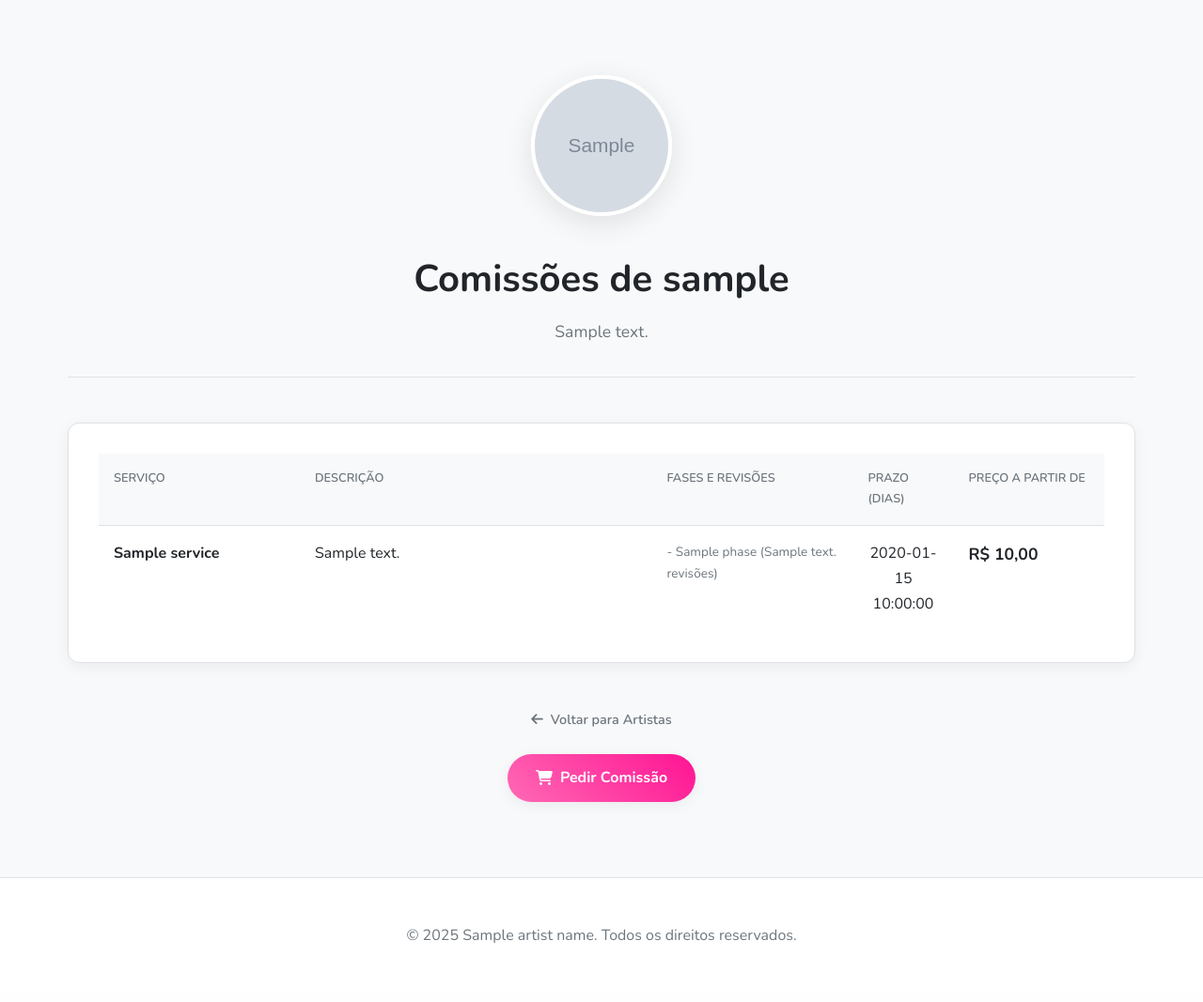
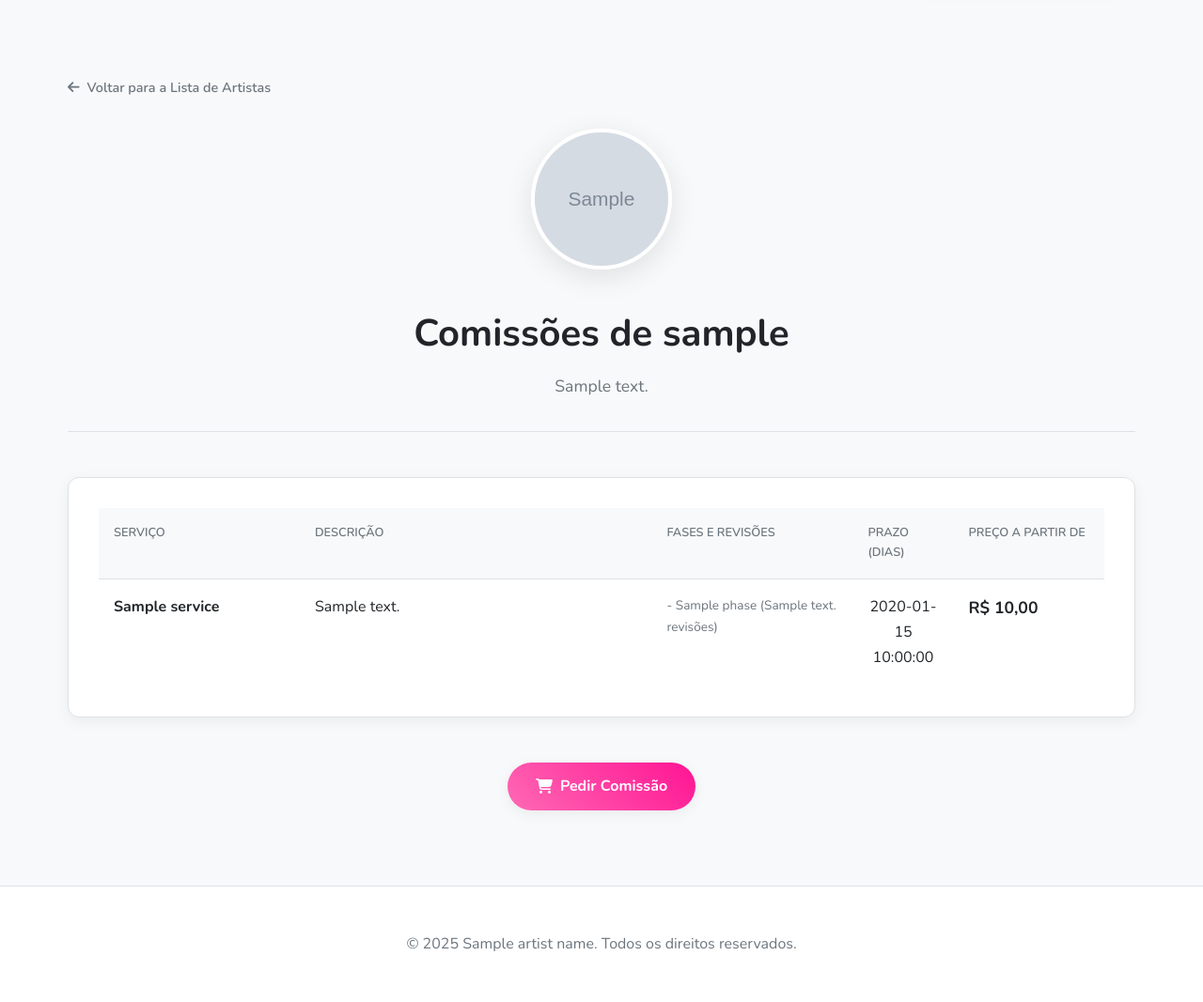
Before and after one commit to ViewerPirate/HideakiBell, a Python web app: template templates/comissoes_artista.html in a window 1280 px wide. Shown: the part 76-1143 px from the top of the page at 94% size. Before the commit the page ends 1080 px from the top, so only its background shows below. Run offline with Jinja, Linux system fonts and the light colour scheme; the template is opened without the code that fills it: most values are stand-ins (such as "Sample title", 1, 10 or a date in 2020); grey boxes marked "Sample" are stand-in pictures; some libraries are stand-ins or nearby versions.

Commit message:
Atualizando arquivos do projeto

```diff
--- a/templates/comissoes_artista.html
+++ b/templates/comissoes_artista.html
@@ -78,7 +78,6 @@
     .phases-list li:first-child {
         margin-top: 0;
     }
-    /* --- INÍCIO DA MODIFICAÇÃO: Novo estilo para o link de 'Voltar' --- */
     .back-link {
         color: var(--cor-texto-secundario);
         font-weight: 600;
@@ -88,9 +87,33 @@
         align-items: center;
         gap: 8px;
         font-size: 0.9rem;
+        margin-bottom: 2rem; /* Adicionado espaço abaixo do link */
     }
     .back-link:hover {
         color: var(--cor-principal);
+    }
+
+    /* --- INÍCIO DA MODIFICAÇÃO: Estilos para o novo botão responsivo --- */
+    .responsive-cta-wrapper {
+        margin-top: 3rem;
+        display: flex;
+        flex-direction: column;
+        align-items: center;
+        gap: 1.5rem;
+    }
+    .cta-mobile-title {
+        display: none; /* Escondido em telas grandes */
+        font-size: 1.2rem;
+        font-weight: 700;
+        color: var(--cor-texto-principal);
+        text-align: center;
+    }
+
+    @media (max-width: 768px) {
+        .cta-mobile-title {
+            display: block; /* Visível apenas em telas pequenas */
+            margin-bottom: -1rem; /* Aproxima o título do botão */
+        }
     }
     /* --- FIM DA MODIFICAÇÃO --- */
 </style>
@@ -106,8 +129,11 @@
             {% endif %}
         {% endwith %}
 
+        <a href="{{ url_for('public.artistas') }}" class="back-link">
+            <i class="fas fa-arrow-left"></i> Voltar para a Lista de Artistas
+        </a>
         <div class="artist-header">
-            <img src="{{ artist.artist_avatar }}" alt="Avatar de {{ artist.username }}" referrerpolicy="no-referrer"
+            <img src="{{ artist.artist_avatar or '' }}" alt="Avatar de {{ artist.username }}" referrerpolicy="no-referrer"
                  onerror="this.onerror=null;this.src='https://placehold.co/150x150/ff69b4/ffffff?text={{ artist.username[0] }}';">
             <h1>Comissões de {{ artist.username }}</h1>
             <p>{{ artist.artist_portfolio_description }}</p>
@@ -154,12 +180,11 @@
             {% endif %}
         </div>
 
-        <div style="margin-top: 3rem; display: flex; flex-direction: column; align-items: center; gap: 1.5rem;">
-            <a href="{{ url_for('public.artistas') }}" class="back-link">
-                <i class="fas fa-arrow-left"></i> Voltar para Artistas
-            </a>
+        <div class="responsive-cta-wrapper">
+            <p class="cta-mobile-title">Pronto para começar?</p>
             <a href="{{ url_for('auth.login') }}" class="cta-button">
-                <i class="fas fa-shopping-cart"></i> Pedir Comissão
+                <i class="fas fa-shopping-cart"></i>
+                <span class="cta-button-text">Pedir Comissão</span>
             </a>
         </div>
         </div>
```
Also changed, not shown: templates/sobre.html (+3 -5 lines).
